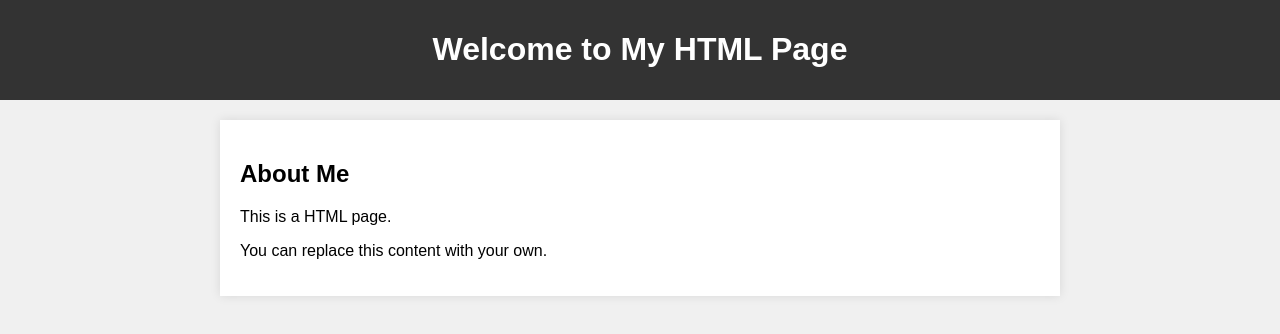
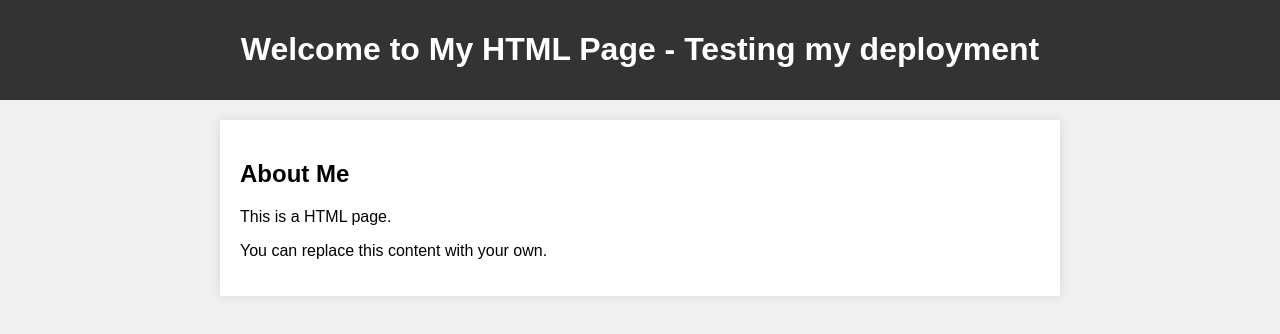
Before and after one commit to Nitish1390/CICD_PIPELINE, a plain HTML site: page index.html in a window 1280 px wide. Drawn offline with Linux system fonts and the light colour scheme.

Commit message:
Test commit for CI/CD

```diff
--- a/index.html
+++ b/index.html
@@ -29,7 +29,7 @@
 </head>
 <body>
     <header>
-        <h1>Welcome to My HTML Page</h1>
+        <h1>Welcome to My HTML Page - Testing my deployment </h1>
     </header>
     <div class="container">
         <h2>About Me</h2>
```
